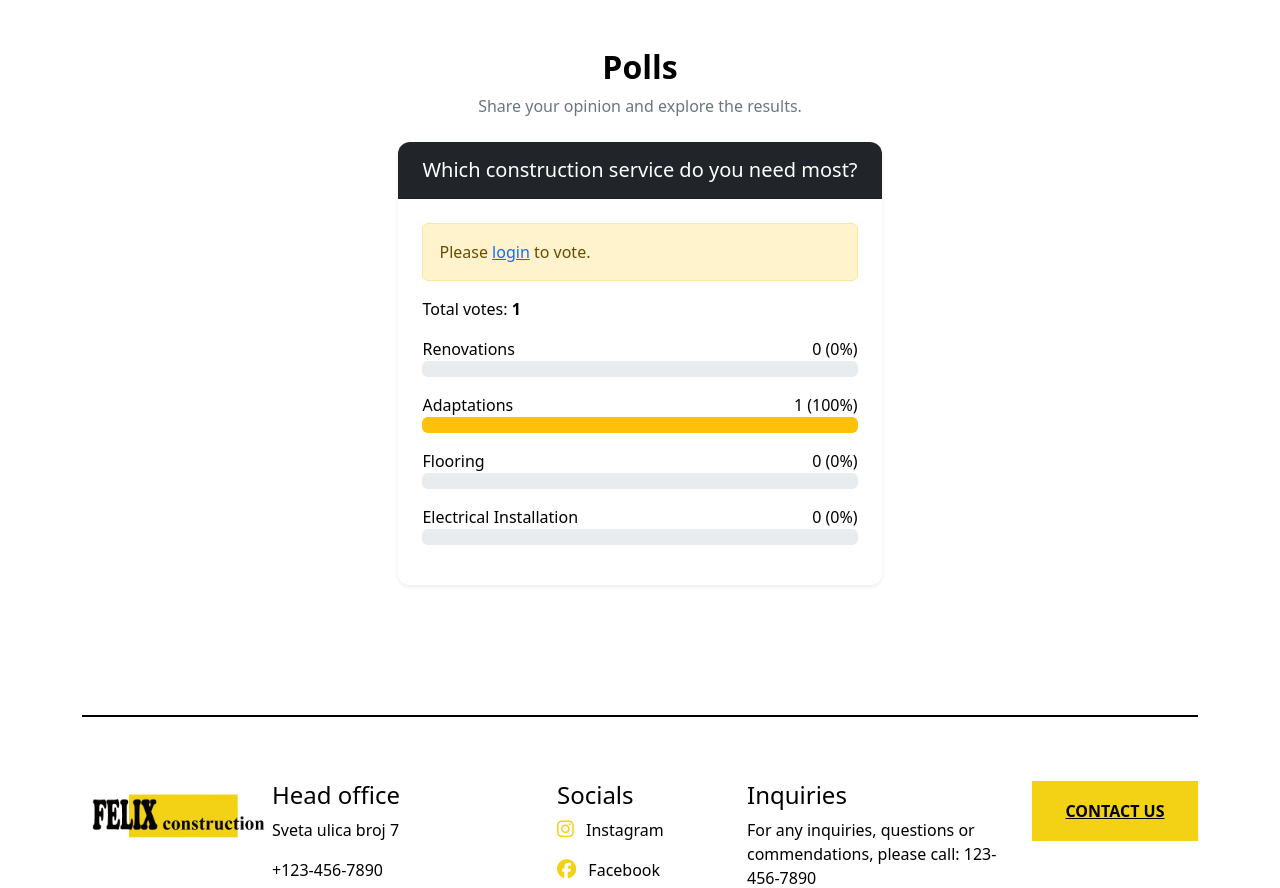
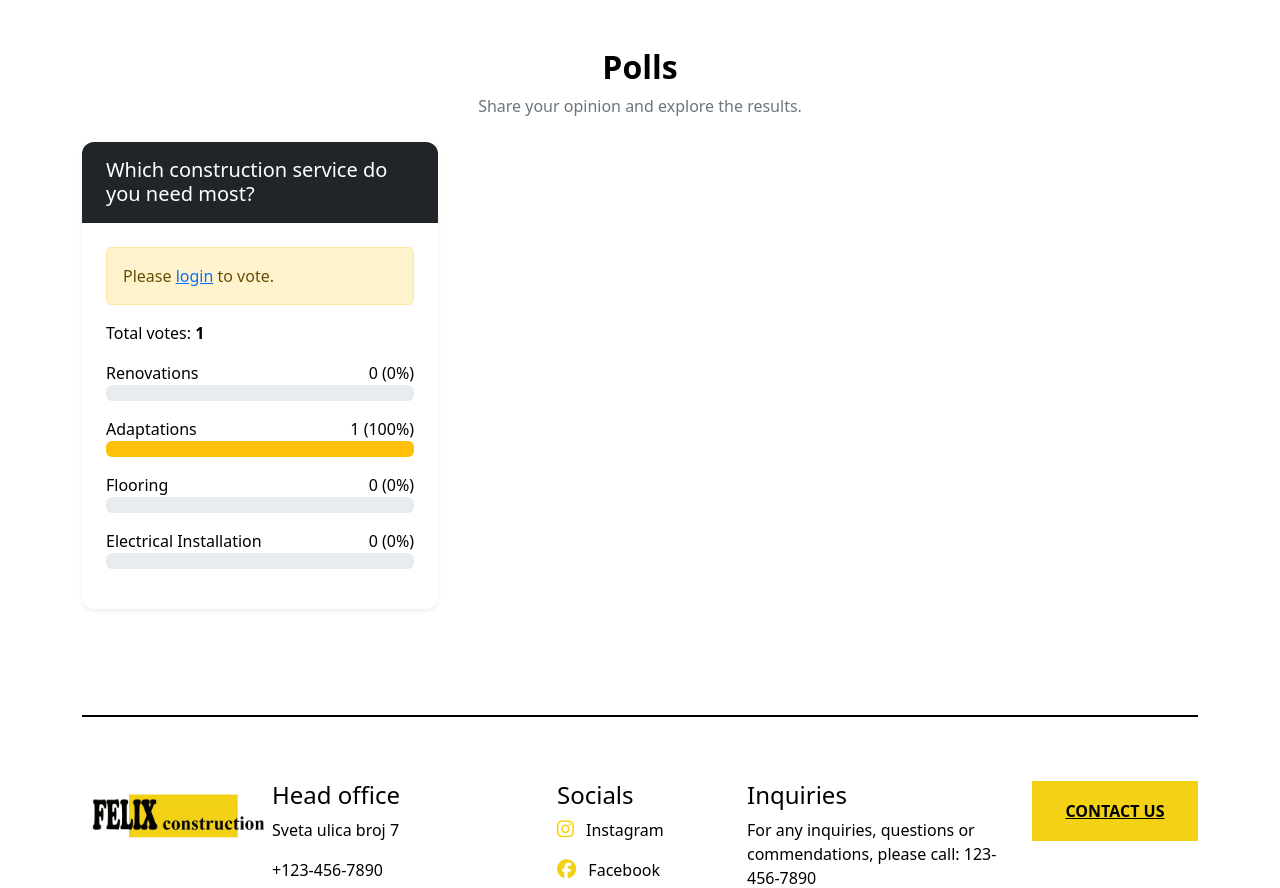
Before and after one commit to LufiLufiLufi7/phpFelix, a PHP site: page /WEB_SAJTOVI_PHP/poll.php in a window 1280 px wide. Shown: the part 800-1688 px from the top of the page. Run offline with PHP 8.4, Linux system fonts and the light colour scheme; data comes from the database, SQL or seed files in the repository; some libraries are stand-ins or nearby versions.

Commit message:
Show polls in responsive 3/2/1 column grid

```diff
--- a/poll.php
+++ b/poll.php
@@ -37,7 +37,7 @@ if ($_SERVER['REQUEST_METHOD'] === 'POST' && isset($_POST['poll_id'], $_POST['op
 
 <section class="container-fluid py-5 bg-white">
     <div class="container">
-        <div class="mx-auto" style="max-width: 700px;">
+        <div class="w-100">
             <div class="text-center mb-4">
                 <h2 class="crna-slova fw-bold mb-2">Polls</h2>
                 <p class="text-secondary mb-0">Share your opinion and explore the results.</p>
@@ -58,6 +58,7 @@ if ($_SERVER['REQUEST_METHOD'] === 'POST' && isset($_POST['poll_id'], $_POST['op
         <?php if (empty($polls)): ?>
             <p class="text-center crna-slova">No active polls at the moment.</p>
         <?php else: ?>
+            <div class="row g-4 align-items-stretch">
             <?php foreach ($polls as $poll): ?>
                 <?php
                 // Učitaj opcije sa brojem glasova
@@ -81,7 +82,8 @@ if ($_SERVER['REQUEST_METHOD'] === 'POST' && isset($_POST['poll_id'], $_POST['op
                 }
                 ?>
 
-                <div class="card mb-4 mx-auto shadow-sm border-0 overflow-hidden" style="max-width: 700px; border-radius: 12px;">
+                <div class="col-12 col-lg-6 col-xl-4 d-flex">
+                <div class="card w-100 h-100 shadow-sm border-0 overflow-hidden" style="border-radius: 12px;">
                     <div class="card-header bg-dark text-white py-3 px-4">
                         <h5 class="mb-0"><?php echo htmlspecialchars($poll['question']); ?></h5>
                     </div>
@@ -131,7 +133,9 @@ if ($_SERVER['REQUEST_METHOD'] === 'POST' && isset($_POST['poll_id'], $_POST['op
                         <?php endif; ?>
                     </div>
                 </div>
+                </div>
             <?php endforeach; ?>
+            </div>
         <?php endif; ?>
         </div>
     </div>
```
